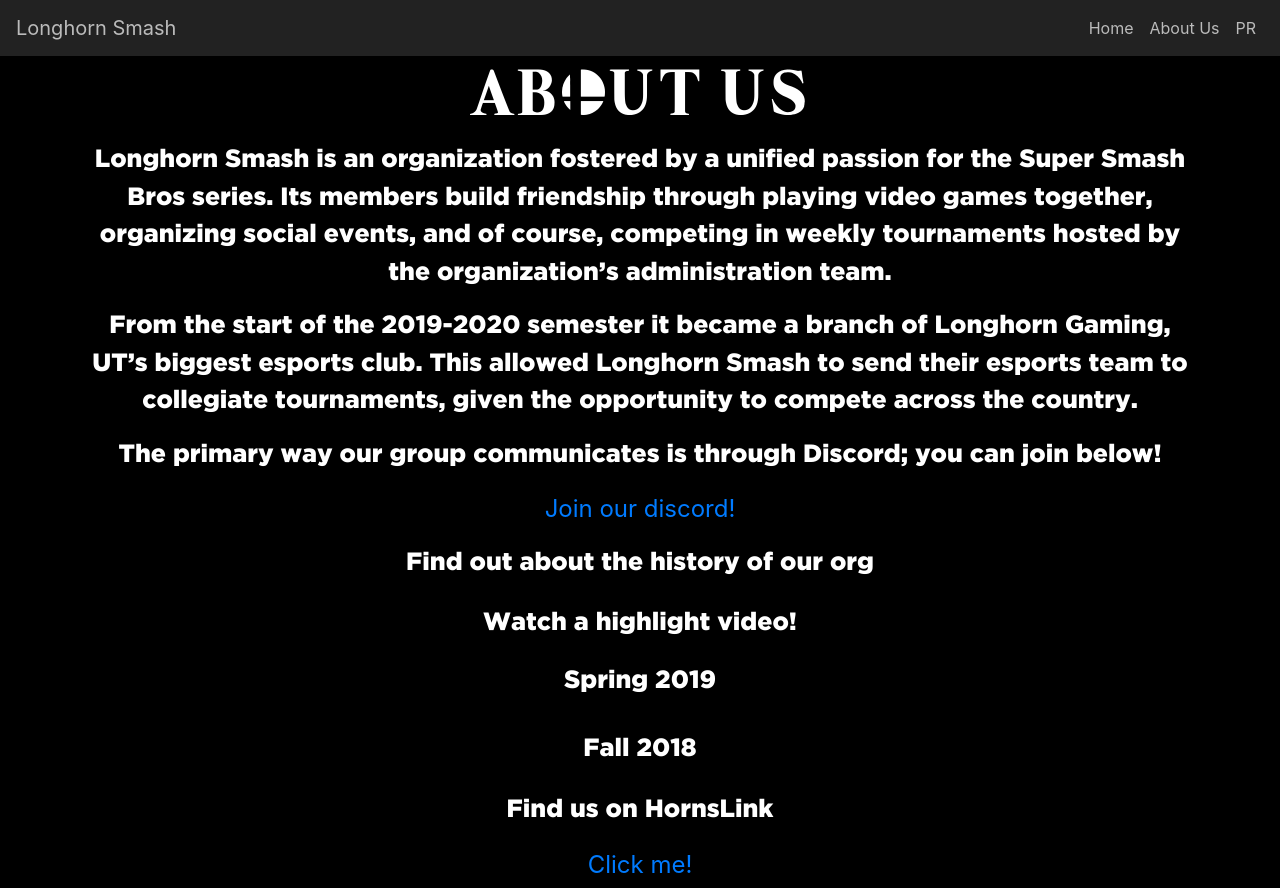
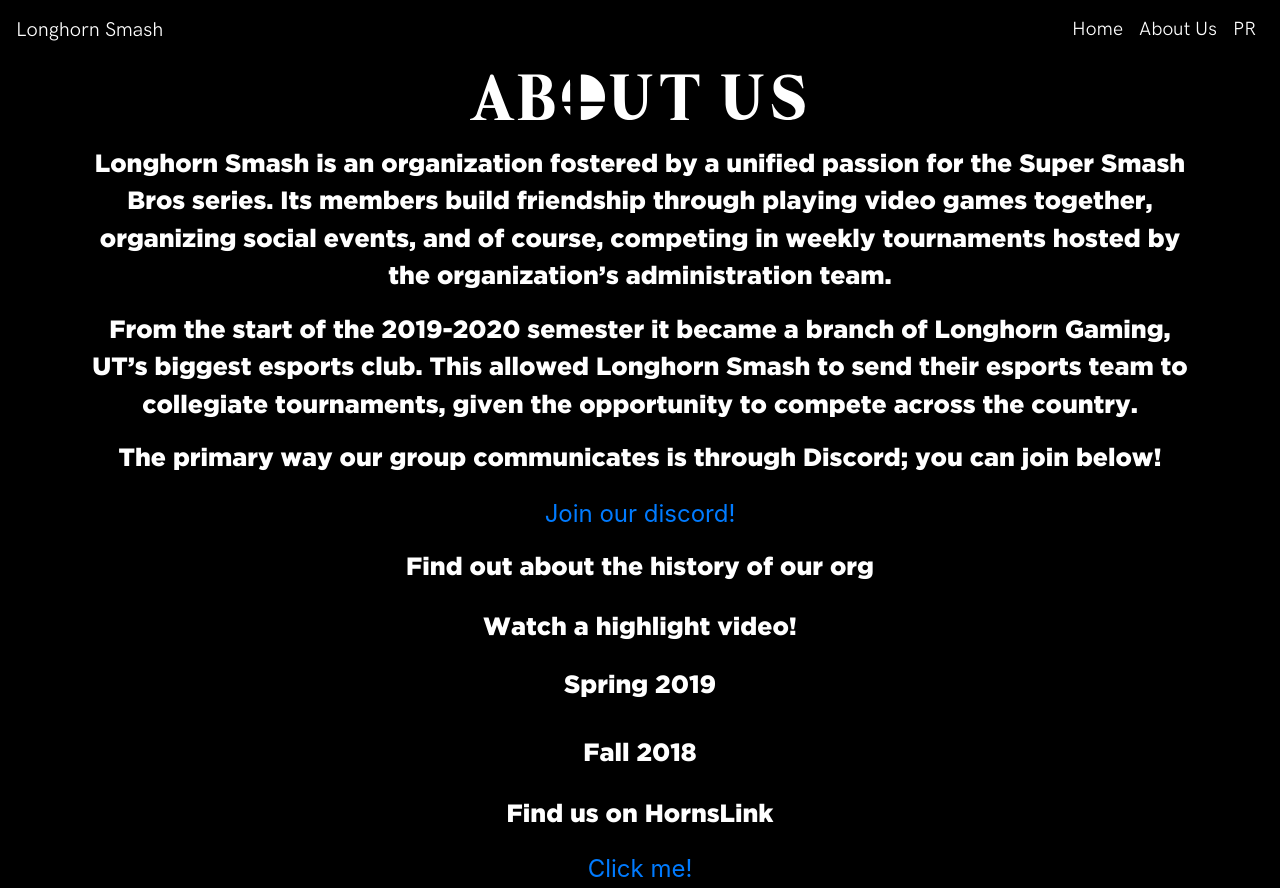
Before and after one commit to avinashdamania/LonghornSmash, a React (Create React App) app: page /aboutus in a window 1280 px wide. Built offline with nearby package versions, Linux system fonts and the light colour scheme; a web font is replaced by a local one.

Commit message:
Made navigation bar look a little nicer and took out incorrect text on homepage

```diff
--- a/src/Home.js
+++ b/src/Home.js
@@ -54,8 +54,7 @@
         }}>
             <Image src={logo} fluid width='50%' />
         </div>
-
-        <h2 style={h2style}> Find out about the history of our org</h2>
+        <br></br>
         <ImageGallery items={ipation} />
         <div style={{
         display: 'flex',
@@ -65,14 +64,5 @@
         }}>
 
         </div>
-        <Row> <Col> <h2 style={h2style}> Spring 2019 </h2> </Col> </Row>
-        <div style={{
-        display: 'flex',
-        alignItems: 'center',
-        justifyContent: 'center',
-        marginTop: '10px',
-        }}>
-
-        </div>
     </div>
 )
--- a/src/components/NavigationBar.js
+++ b/src/components/NavigationBar.js
@@ -4,14 +4,16 @@
 
 const Styles = styled.div`
     .navbar{
-        background-color: #222;
-
+        background-color: #000;
+        font-family: "HKGrotesk", Arial, sans-serif;
+        font-size: 120%;
     }
     .navbar-brand, .navbar-nav .nav-link {
-        color: #bbb;
+        color: white;
 
         &:hover{
-            color: white;
+            color: #cd6c3c;
+            transition: color 0.1s
         }
     }
 `;
--- a/src/index.scss
+++ b/src/index.scss
@@ -2,7 +2,7 @@
 $ig-xsmall-screen: 480px !default;
 $ig-white: #fff !default;
 $ig-black: #000 !default;
-$ig-blue: #cd6c3c !default;
+$ig-blue: #bbb !default;
 $ig-background-black: rgba(0, 0, 0, .4) !default;
 $ig-transparent: rgba(0, 0, 0, 0) !default;
 
@@ -347,7 +347,7 @@
 
 .image-gallery-thumbnail {
   display: inline-block;
-  border: 4px solid transparent;
+  border: 2px solid transparent;
   transition: border .3s ease-out;
   width: 100px;
   background: transparent;
@@ -376,10 +376,10 @@
   &:hover,
   &:focus {
     outline: none;
-    border: 4px solid $ig-blue;
+    border: 2px solid $ig-blue;
 
     @media (max-width: $ig-small-screen) {
-      border: 3px solid $ig-blue;
+      border: 2px solid $ig-blue;
     }
   }
 
@@ -438,6 +438,11 @@
 }
 
 @font-face {
+  font-family: 'HKGrotesk';
+  src: local('HKGrotesk'), url(./fonts/HKGrotesk-Regular.ttf) format('truetype');
+}
+
+@font-face {
   font-family: 'SmashUltimate';
   src: local('SmashUltimate'), url(./fonts/super_smash_4_1_by_pokemon_diamond-d7zxu6d.ttf) format('truetype');
 }
```
Also changed, not shown: src/fonts/HKGrotesk-Regular.ttf (added).
